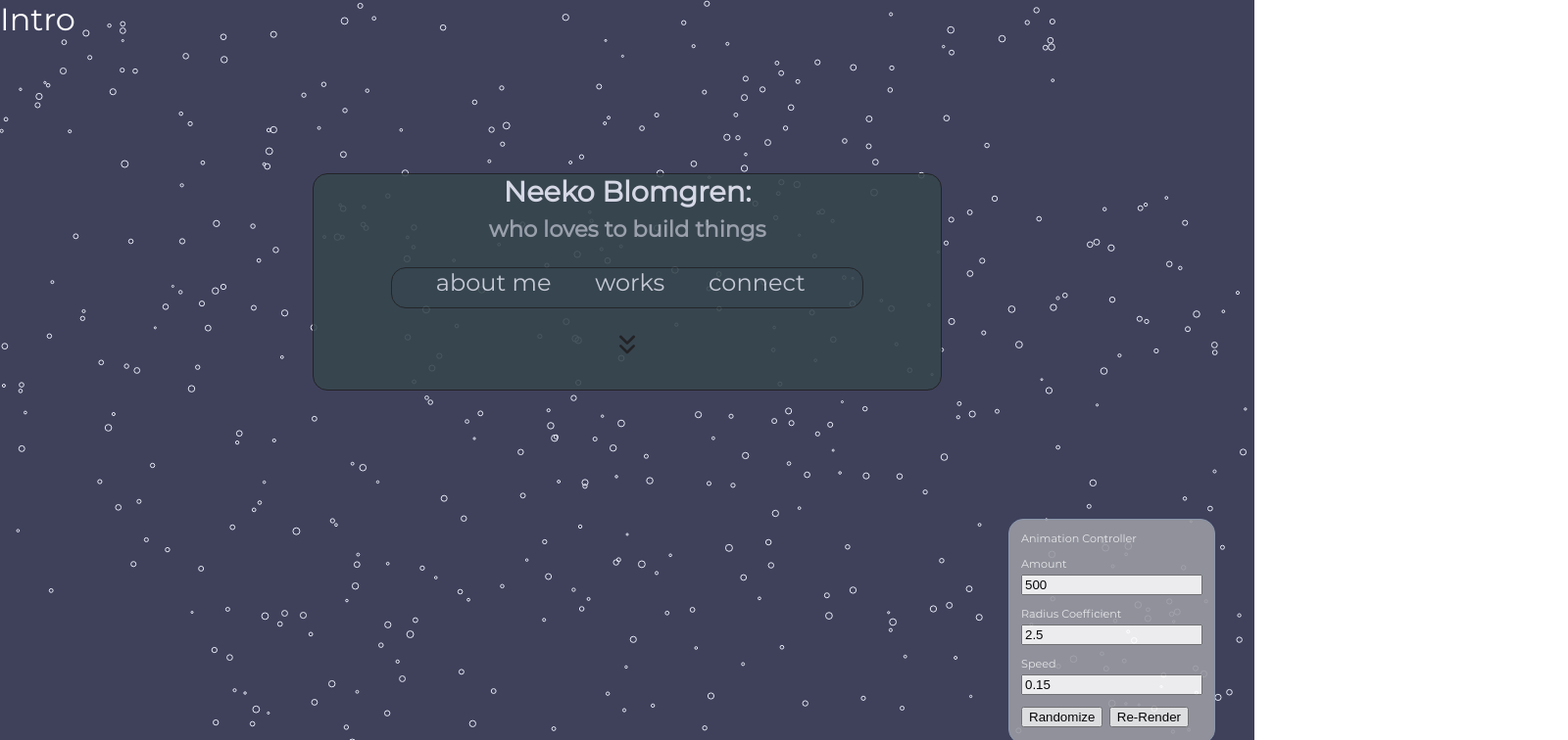
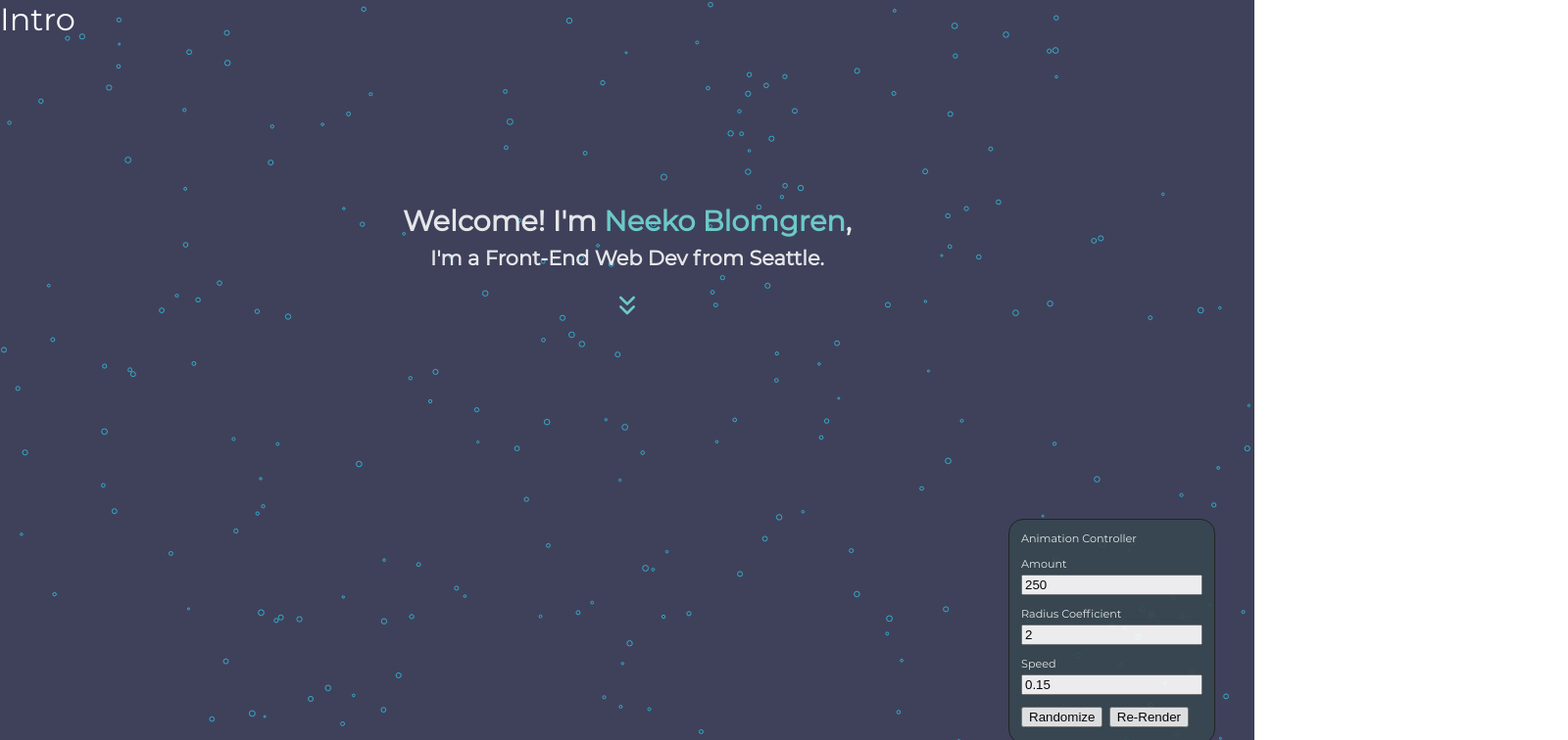
Before and after one commit to neekode/portfolio-v3, a React (Create React App) app: page / in a window 1280 px wide. Shown: the top 756 px of the page at 98% size, 1600 px wide, since content can reach past the window. Built offline with nearby package versions, Linux system fonts and the light colour scheme.

Commit message:
rework of theme and structure

```diff
--- a/public/styles/main.css
+++ b/public/styles/main.css
@@ -27,23 +27,24 @@ body {
   background-image: url("./../../public/img/chevrons-down.svg");
 }
 
+#neeko-blomgren {
+  color: #72D9D3;
+}
+
 .section {
-  height: 120vh;
+  height: 100vh;
   pointer-events: none;
   position: relative;
   z-index: 2;
 }
 
 .container {
-  color: #e8eaf6;
-  background-color: #37474f;
-  border: 1px solid #212121;
   text-align: center;
   width: 50vw;
   height: 50vh;
   opacity: 0.9;
-  border-radius: 15px 15px 15px;
   pointer-events: auto;
+  color: #F8F9F9;
 }
 .container .header {
   font-family: "Montserrat-Regular";
@@ -82,11 +83,18 @@ body {
   height: 100vh;
   font-family: "Montserrat-Regular";
   position: fixed;
+  -webkit-transition: all 1s linear;
+  -moz-transition: all 1s linear;
+  -o-transition: all 1s linear;
+  transition: all 1s linear;
 }
 #Background .animation-controller {
   z-index: 500 !important;
   font-family: "Montserrat-Regular";
   position: absolute;
+  color: #F8F9F9;
+  background-color: #37474f;
+  border: 1px solid #212121;
   opacity: 0.9;
   border-radius: 15px 15px 15px;
   padding: 1.5vh;
@@ -107,48 +115,22 @@ body {
   margin-left: 0.5vw;
 }
 
-.Background-Intro {
-  background-color: #3F415B;
+#Navbar .container {
+  position: relative;
+  width: 75%;
+  height: 5vh;
+  margin-top: 5vh;
+  width: 100vw;
+  padding-left: 50%;
+}
+#Navbar .container .nav-item {
+  float: left;
+  text-align: center;
+  margin-left: 3.5vw;
+  font-size: 0.75rem;
   color: #F8F9F9;
-  font-family: "Montserrat-Regular";
-}
-.Background-Intro .animation-controller {
-  color: #F8F9F9;
-  background-color: #999AA2;
-  border: 1px solid #94A1B6;
-}
-
-.Background-About {
-  background-color: #31425F;
-  color: #F4F7F5;
-  font-family: "Montserrat-Regular";
-}
-.Background-About .animation-controller {
-  color: #F4F7F5;
-  background-color: #6C6862;
-  border: 1px solid #72D9D3;
-}
-
-.Background-Works {
-  background-color: #515D56;
-  color: #FAF9F9;
-  font-family: "Montserrat-Regular";
-}
-.Background-Works .animation-controller {
-  color: #FAF9F9;
-  background-color: #AB625E;
-  border: 1px solid #EAC683;
-}
-
-.Background-Connect {
-  background-color: #2B2E40;
-  color: #FAFAFA;
-  font-family: "Montserrat-Regular";
-}
-.Background-Connect .animation-controller {
-  color: #FAFAFA;
-  background-color: #716F82;
-  border: 1px solid #606072;
+  animation-duration: 1s;
+  margin: 0;
 }
 
 #Intro {
@@ -156,30 +138,19 @@ body {
 }
 #Intro .container {
   width: 50vw;
-  height: 27.5vh;
+  height: 20vh;
 }
 #Intro .container .chevron-container {
-  width: 2.5vw;
-  margin-left: calc(50% - 1.25vw);
+  margin-top: 2.5vh;
 }
 #Intro .container .chevron-container .down-chevs {
   margin: 0;
-  top: -5vh;
   width: 2.5vw;
 }
 
-#Navbar .container {
-  position: relative;
-  width: 75%;
-  margin-top: 6vh;
-  height: 5vh;
-}
-#Navbar .container .nav-item {
-  float: left;
-  text-align: center;
-  margin-left: 3.5vw;
-  font-size: 0.75rem;
-  animation-duration: 1s;
+.Background-Intro {
+  background-color: #3F415B;
+  font-family: "Montserrat-Regular";
 }
 
 #About .container {
@@ -187,17 +158,29 @@ body {
   height: 50vh;
 }
 
+.Background-About {
+  background-color: #31425F;
+  font-family: "Montserrat-Regular";
+}
+
 #Works .container {
   width: 80vw;
   height: 75vh;
 }
 
-#Connect {
-  height: 100vh;
+.Background-Works {
+  background-color: #255171;
+  font-family: "Montserrat-Regular";
 }
+
 #Connect .container {
   width: 50vw;
   height: 35vh;
 }
 
+.Background-Connect {
+  background-color: #2B2E40;
+  font-family: "Montserrat-Regular";
+}
+
 /*# sourceMappingURL=main.css.map */
--- a/src/components/About.js
+++ b/src/components/About.js
@@ -5,9 +5,9 @@ function About() {
   return (
     <div className="section" id="About">
         <div className="container center">
-              <h2 id="about-header" className="header">Neeko Blomgren:</h2>
+              <h2 id="about-header" className="header">About:</h2>
               <h3 id="about-sub-header" className="sub-header">
-                My about is... </h3>
+                about </h3>
         </div>
     </div>
   );
--- a/src/components/Background.js
+++ b/src/components/Background.js
@@ -31,8 +31,8 @@ import { useContext, useEffect, useState } from 'react';
 
 function Background() {
     const { state } = useContext( Context );
-    const [amount, setAmount] = useState(500);
-    const [radius, setRadius] = useState(2.5);
+    const [amount, setAmount] = useState(250);
+    const [radius, setRadius] = useState(2);
     const [speed, setSpeed] = useState(0.15);
 
     let theme = `Background-${state.section}`;
@@ -56,8 +56,6 @@ function Background() {
         // Canvas, Context
         const theCanvas = document.getElementById('myCanvas'); // *SET HTML ELEMENTS HERE*
         const theContext = theCanvas.getContext('2d');
-
-
 
         // Resize to Window Viewport on pageload
         resizeCanvas(theCanvas);
@@ -126,8 +124,8 @@ function Background() {
             let newAmt, newRad, newSpd;
 
             newAmt = (Math.random() * 500).toFixed(3);
-            newRad = (Math.random() * 75).toFixed(3);
-            newSpd = (Math.random() * 0.5).toFixed(3);
+            newRad = (Math.random() * 15).toFixed(3);
+            newSpd = (Math.random() * 0.35).toFixed(3);
 
             setIntObj(init(newAmt,newRad,newSpd));
 
--- a/src/components/Connect.js
+++ b/src/components/Connect.js
@@ -5,9 +5,9 @@ function Connect() {
   return (
     <div className="section" id="Connect">
         <div className="container center">
-        <h2 id="connect-header" className="header">Neeko Blomgren:</h2>
+        <h2 id="connect-header" className="header">Connect:</h2>
               <h3 id="connect-sub-header" className="sub-header">
-                My connect is... </h3>
+                connect </h3>
         </div>
     </div>
   );
--- a/src/components/Content.js
+++ b/src/components/Content.js
@@ -4,6 +4,7 @@ import Intro from './Intro'
 import About from './About'
 import Works from './Works'
 import Connect from './Connect'
+import Navbar from './Navbar.js';
 
 import Background from './Background';
 
@@ -80,6 +81,9 @@ function Content() {
         <Background sectionTheme={state.section} />
 
         <Intro />
+
+        <Navbar />
+
         <About />
         <Works />
         <Connect />
--- a/src/components/Intro.js
+++ b/src/components/Intro.js
@@ -1,28 +1,25 @@
 import React from 'react';
-import Navbar from './Navbar.js';
 
-import { useState } from 'react';
-import { useEffect } from 'react';
-import { useRef } from 'react';
+import { useContext, useEffect, useRef } from 'react';
 
 import $ from 'jquery';
 import '../scripts/morphext';
-import AnchorLink from 'react-anchor-link-smooth-scroll'
-
+import AnchorLink from 'react-anchor-link-smooth-scroll';
 import downChevs from './../assets/chevrons-down.svg';
 
+import Context from './../scripts/context'
+
 function Intro() {
+  // Side Effect which initializes on page load
+  //useEffect(() => initText(), []);
 
-  // Side Effect which initializes on page load
-  useEffect(() => initText(), []);
+  const { state } = useContext( Context );
 
   // Referencing HTML DOM element inside component
   let subHeader = useRef();
   let exploreMore = useRef();
 
-  //
   const initText = () => {
-
     const func = () => {
       $(subHeader.current).Morphext({
         animation: "bounceIn",
@@ -30,37 +27,29 @@ function Intro() {
         speed: 3000,
         complete: function () {
           if (this.index === 5) {
-              $(this.element).text(" Thanks for visiting! ");
           }
         }
       });
+      //ref={subHeader}
     }
     return func();
   }
 
   const handleMouseEnter = () => {
-    $(exploreMore.current).addClass('animated infinite bounce')
+    $(exploreMore.current).addClass('animated bounce')
   }
 
   const handleMouseLeave = () => {
-    $(exploreMore.current).removeClass('animated infinite bounce')
+    $(exploreMore.current).removeClass('animated bounce')
   }
-
-
 
   return (
     <div className="section" id="Intro">
-        <div className="container center" >
-            <h2 id="intro-header" className="header">Neeko Blomgren:</h2>
-            <h3 id="intro-sub-header" className="sub-header" ref={subHeader}>
-              Front-End Web Developer /
-              with a UX Background /
-              who loves to build things /
-              using React (Hooks), ES6 Javscript, Sass, Webpack, & more /
-              Based out of Seattle, WA
+        <div className={state.section === 'Intro' ?  'container-Intro container center' : 'container center'}>
+            <h2 id="intro-header" className="header">Welcome! I'm <span id='neeko-blomgren'>Neeko Blomgren</span>,</h2>
+            <h3 id="intro-sub-header" className="sub-header" >
+              I'm a Front-End Web Dev from Seattle.
             </h3>
-
-            <Navbar />
 
             <div className='chevron-container' ref={exploreMore} onMouseEnter={handleMouseEnter} onMouseLeave={handleMouseLeave}>
               <AnchorLink href="#About"> <img className='down-chevs' alt='down chevs' src={downChevs} /> </AnchorLink>
--- a/src/components/Navbar.js
+++ b/src/components/Navbar.js
@@ -1,7 +1,7 @@
 import React from 'react';
 import { useContext, useRef, useState, useEffect } from 'react';
 import SectionContext from './../scripts/context'
-
+import AnchorLink from 'react-anchor-link-smooth-scroll';
 import $ from 'jquery';
 
 function Navbar() {
@@ -16,7 +16,7 @@ function Navbar() {
   // use effect, once subscribed to the [hoverEl] as a second argument, fires the callback function whenever
   // at any point if hoverEl mutates.
   useEffect(() => {
-    hoverEl.addClass('animated pulse')
+    hoverEl.addClass('animated bounce')
   }, [hoverEl])
 
   const handleMouseEnter = (e) => {
@@ -51,9 +51,11 @@ function Navbar() {
   return (
     <div id="Navbar">
         <div className="container center">
-          <span id='about-link' ref={aboutLink} className="nav-item" onClick={selectSection} onMouseEnter={handleMouseEnter} onMouseLeave={handleMouseLeave}> about me </span>
-          <span id='works-link' ref={worksLink} className="nav-item" onClick={selectSection} onMouseEnter={handleMouseEnter} onMouseLeave={handleMouseLeave}> works </span>
-          <span id='connect-link' ref={connectLink} className="nav-item" onClick={selectSection} onMouseEnter={handleMouseEnter} onMouseLeave={handleMouseLeave}> connect </span>
+        <AnchorLink href="#About"><span id='about-link' ref={aboutLink} className="nav-item" onClick={selectSection} onMouseEnter={handleMouseEnter} onMouseLeave={handleMouseLeave}> about me </span>  </AnchorLink>
+
+        <AnchorLink href="#Works"> <span id='works-link' ref={worksLink} className="nav-item" onClick={selectSection} onMouseEnter={handleMouseEnter} onMouseLeave={handleMouseLeave}> works </span></AnchorLink>
+        <AnchorLink href="#Connect"><span id='connect-link' ref={connectLink} className="nav-item" onClick={selectSection} onMouseEnter={handleMouseEnter} onMouseLeave={handleMouseLeave}> connect </span></AnchorLink>
+
         </div>
     </div>
   );
--- a/src/components/Works.js
+++ b/src/components/Works.js
@@ -5,9 +5,9 @@ function Works() {
   return (
     <div className="section" id="Works">
         <div className="container center">
-          <h2 id="works-header" className="header">Neeko Blomgren:</h2>
+          <h2 id="works-header" className="header">Work:</h2>
               <h3 id="works-sub-header" className="sub-header">
-                My work is... </h3>
+                work </h3>
         </div>
     </div>
   );
--- a/src/sass/main.scss
+++ b/src/sass/main.scss
@@ -6,35 +6,32 @@ $global-colors : (
     primary: #455a64,
     secondary: #37474f,
     border: #212121,
-    font: #e8eaf6,
+    font: #F8F9F9,
+    font-secondary: #72D9D3,
 );
 
 $intro-colors : (
     primary: #3F415B,
     secondary: #999AA2,
     border: #94A1B6,
-    font: #F8F9F9,
 );
 
 $about-colors : (
     primary: #31425F,
     secondary: #6C6862,
     border: #72D9D3,
-    font: #F4F7F5,
 );
 
 $works-colors : (
-    primary: #515D56,
+    primary: #255171,
     secondary: #AB625E,
     border: #EAC683,
-    font: #FAF9F9,
 );
 
 $connect-colors : (
     primary: #2B2E40,
     secondary: #716F82,
     border: #606072,
-    font: #FAFAFA,
 );
 
 // Fonts
@@ -77,12 +74,16 @@ body {
     background-image: url('./../../public/img/chevrons-down.svg')
 }
 
+#neeko-blomgren {
+    color: map-get($global-colors, font-secondary);
+}
+
 // #App {
 
 // }
 
 .section {
-    height:120vh;
+    height:100vh;
     pointer-events: none;
     position: relative;
     //border: 1px solid red !important;
@@ -90,16 +91,14 @@ body {
 }
 
 .container {
-    color: map-get($global-colors, font);
-    background-color: map-get($global-colors, secondary);
-    border: 1px solid map-get($global-colors, border);
-
     text-align: center;
     width: 50vw;
     height: 50vh;
     opacity: 0.9;
-    border-radius: 15px 15px 15px;
     pointer-events: auto;
+    color: map-get($global-colors, font);
+
+    //border: 1px solid red;
 
     .header {
         font-family: $main-font;
@@ -143,10 +142,19 @@ body {
     font-family: $header-font;
     position: fixed;
 
+    -webkit-transition: all 1s linear;
+    -moz-transition: all 1s linear;
+    -o-transition: all 1s linear;
+    transition: all 1s linear;
+
     .animation-controller {
         z-index: 500 !important;
         font-family: $main-font;
         position: absolute;
+
+        color: map-get($global-colors, font);
+        background-color: map-get($global-colors, secondary);
+        border: 1px solid map-get($global-colors, border);
 
         opacity: 0.9;
 
@@ -174,53 +182,29 @@ body {
     }
 }
 
-.Background-Intro {
-    background-color: map-get($intro-colors, primary);
-    color: map-get($intro-colors, font);
-    font-family: $header-font;
 
-    .animation-controller {
-        color: map-get($intro-colors, font);
-        background-color: map-get($intro-colors, secondary);
-        border: 1px solid map-get($intro-colors, border);
+#Navbar {
+    .container {
+        position: relative;
+        width: 75%;
+        height: 5vh;
+        margin-top: 5vh;
+        width: 100vw;
+        padding-left: 50%;
+
+        .nav-item {
+            float: left;
+            text-align: center;
+            margin-left: 3.5vw;
+            font-size: 0.75rem;
+            color: map-get($global-colors, font);
+            animation-duration: 1s;
+
+            margin: 0;
+        }
     }
 }
 
-.Background-About {
-    background-color: map-get($about-colors, primary);
-    color: map-get($about-colors, font);
-    font-family: $header-font;
-
-    .animation-controller {
-        color: map-get($about-colors, font);
-        background-color: map-get($about-colors, secondary);
-        border: 1px solid map-get($about-colors, border);
-    }
-}
-
-.Background-Works {
-    background-color: map-get($works-colors, primary);
-    color: map-get($works-colors, font);
-    font-family: $header-font;
-
-    .animation-controller {
-        color: map-get($works-colors, font);
-        background-color: map-get($works-colors, secondary);
-        border: 1px solid map-get($works-colors, border);
-    }
-}
-
-.Background-Connect {
-    background-color: map-get($connect-colors, primary);
-    color: map-get($connect-colors, font);
-    font-family: $header-font;
-
-    .animation-controller {
-        color: map-get($connect-colors, font);
-        background-color: map-get($connect-colors, secondary);
-        border: 1px solid map-get($connect-colors, border);
-    }
-}
 
     // Intro
 #Intro {
@@ -228,52 +212,30 @@ body {
 
     .container {
         width: 50vw;
-        height: 27.5vh;
+        height: 20vh;
 
 
         .chevron-container{
-            width: 2.5vw;
-            margin-left: calc(50% - 1.25vw);
-
+            margin-top: 2.5vh;
             .down-chevs {
                 margin: 0;
-                top: -5vh;
                 width: 2.5vw;
             }
         }
     }
 }
 
-#Navbar {
-    .container {
-        position: relative;
-        width: 75%;
-        margin-top: 6vh;
-        height: 5vh;
-
-        .nav-item {
-            float: left;
-            text-align: center;
-            margin-left: 3.5vw;
-            font-size: 0.75rem;
-
-            animation-duration: 1s;
-        }
-
-        // :nth-child(1) {
-
-        // }
-
-        // :nth-child(2) {
-
-        // }
-
-        // :nth-child(3) {
-
-        // }
+    .Background-Intro {
+        background-color: map-get($intro-colors, primary);
+        color: map-get($intro-colors, font);
+        font-family: $header-font;
     }
 
-}
+    .container-Intro {
+
+    }
+
+
 
 
     // About
@@ -283,6 +245,15 @@ body {
         height: 50vh
     }
 }
+    .Background-About {
+        background-color: map-get($about-colors, primary);
+
+        font-family: $header-font;
+    }
+
+    .container-About {
+        color: map-get($about-colors, font);
+    }
 
 // Works
 #Works {
@@ -291,12 +262,27 @@ body {
         height: 75vh;
     }
 }
+    .Background-Works {
+        background-color: map-get($works-colors, primary);
+        font-family: $header-font;
+    }
+    .container-Works {
+        color: map-get($works-colors, font);
+    }
 
 // Connect
 #Connect {
-    height: 100vh;
     .container {
         width: 50vw;
         height: 35vh;
     }
 }
+    .Background-Connect {
+        background-color: map-get($connect-colors, primary);
+        color: map-get($connect-colors, font);
+        font-family: $header-font;
+
+    }
+    .container-Connect {
+
+    }
--- a/src/scripts/shapes.js
+++ b/src/scripts/shapes.js
@@ -40,7 +40,7 @@ export const shapesModule = (ctx,c) => {
 
            Circle: (newX,newY,newR,newMoveX,newMoveY) => {
                // Changes color to white (ish)
-               ctx.strokeStyle  = "#e8eaf6";
+               ctx.strokeStyle  = "#35ADC8";
 
                let x = newX; let y = newY; let r = newR;
 
```
Also changed, not shown: src/assets/chevrons-down.svg, 1 other file (tests, documents, lock files or other folders).
